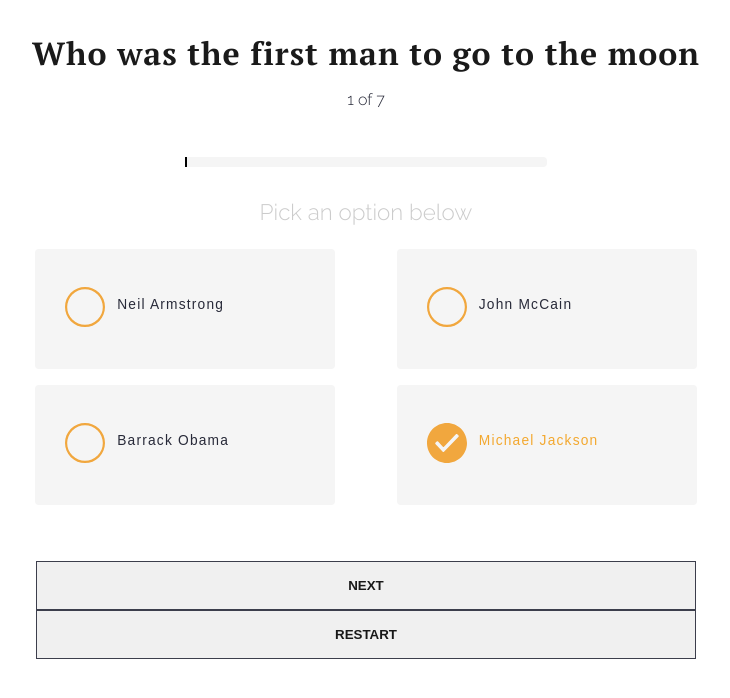
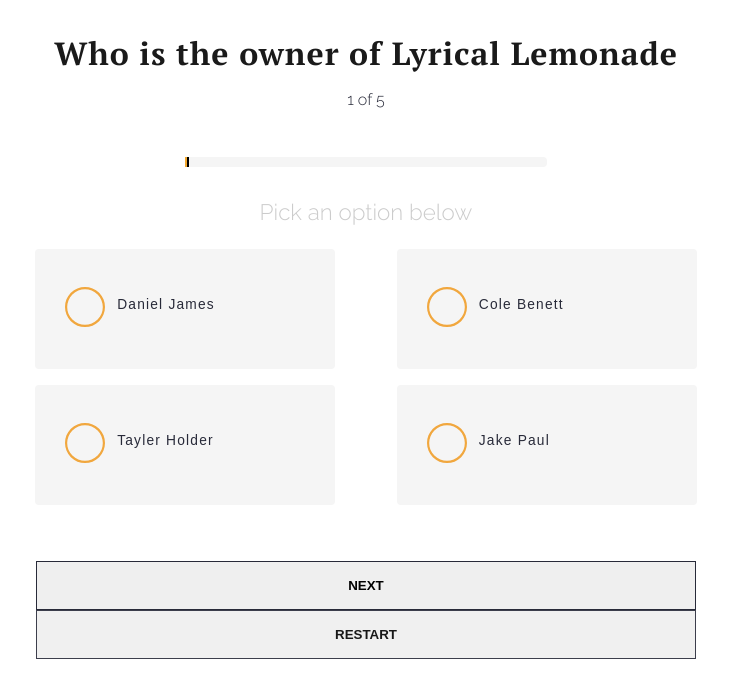
Before and after one commit to kaytee07/Quiz-app, a plain HTML site: page index.html in a window 1280 px wide. Both pictures are taken after a click on the button "RESTART". Shown: the whole page, without its empty margins (274-1004 px from the left). Drawn offline with Linux system fonts and the light colour scheme.

Commit message:
finished quiz app js

```diff
--- a/index.html
+++ b/index.html
@@ -16,7 +16,7 @@
                         Who was the first man to go to the moon
                     </h1>
                     <p class="tracker">
-                        1 of 7
+
                     </p>
                     <div class="progress">
                         <div class="progress__bar">
@@ -30,34 +30,7 @@
                 </div>
                 <div class="choices__box">
                     <ul class="choices">
-                        <li class="choice">
-                            <input type="radio" name="choice" class="input" id="choice0">
-                            <label for="choice0" class="label" id="choice0">
-                                <i></i>
-                                Neil Armstrong
-                            </label>
-                        </li>
-                        <li class="choice">
-                            <input type="radio" name="choice" class="input" id="choice1">
-                            <label for="choice1" class="label" id="choice0">
-                                <i></i>
-                                John McCain
-                            </label>
-                        </li>
-                        <li class="choice">
-                            <input type="radio" name="choice" class="input" id="choice2">
-                            <label for="choice2" class="label" id="choice0">
-                                <i></i>
-                                Barrack Obama
-                            </label>
-                        </li>
-                        <li class="choice">
-                            <input type="radio" name="choice" class="input" id="choice3" checked>
-                            <label for="choice3" class="label" id="choice0">
-                                <i></i>
-                                Michael Jackson
-                            </label>
-                        </li>
+
                     </ul>
                 </div>
                 <div class="quiz__footer">
@@ -67,5 +40,6 @@
             </div>
         </div>
     </div>
+    <script type="module" src="js/app.js"></script>
 </body>
 </html>
--- /dev/null
+++ b/js/Question.js
@@ -0,0 +1,9 @@
+export default function Question(question, choices, answerKey){
+    this.question = question;
+    this.choices = choices;
+    this.answerKey = answerKey
+}
+
+Question.prototype.isCorrect = function(guessKey){
+    return guessKey === this.answerKey
+}
--- /dev/null
+++ b/js/Quiz.js
@@ -0,0 +1,29 @@
+import Question from "./Question.js"
+
+export default function Quiz(questions){
+    this.questions = questions;
+    this.score = 0;
+    this.currentIndex = 0;
+}
+
+Quiz.prototype.getCurrentQuestion = function(){
+    return this.questions[this.currentIndex]
+}
+Quiz.prototype.nextIndex = function(){
+    this.currentIndex++
+}
+Quiz.prototype.hasEnded = function(){
+    return this.currentIndex === this.questions.length
+}
+Quiz.prototype.guess = function(userGuess){
+    let currentQuestion = this.getCurrentQuestion();
+
+    if(currentQuestion.isCorrect(userGuess)){
+        this.score++
+    }
+    this.nextIndex()
+}
+Quiz.prototype.reset = function(){
+    this.score = 0;
+    this.currentIndex = 0;
+}
--- a/js/app.js
+++ b/js/app.js
@@ -1 +1,158 @@
-ECHO is on.
+import Question from "./Question.js"
+import Quiz  from "./Quiz.js"
+
+
+const App = (() => {
+    //caching the DOM
+    const quizEl = document.querySelector(".quiz");
+    const quizQuestionEl = document.querySelector(".question");
+    const trackerEl = document.querySelector(".tracker");
+    const taglineEl = document.querySelector(".tagline")
+    const choicesEl = document.querySelector(".choices")
+    const progressInnerEl = document.querySelector(".progress__bar")
+    const nxtButtonEl = document.querySelector(".next__btn")
+    const rstrtButtonEl = document.querySelector(".restart__btn")
+
+    const q1 = new Question(
+        "Who is the owner of Lyrical Lemonade",
+        ["Daniel James","Cole Benett","Tayler Holder","Jake Paul"],
+        1
+    )
+    const q2 = new Question(
+        "What year did Kanye release The Life Of Pablo",
+        ["2021","2014","2019","2016"],
+        3
+    )
+    const q3 = new Question(
+        "Who is the CEO of The Boring Company",
+        ["Elon Musk","Ray Charles","J Cole","Steph Curry"],
+        0
+    )
+    const q4 = new Question(
+        "Who knocked out Basketball vet Nate Robinson",
+        ["Mike Majlak","Lana Rhoades","Jake Paul","Logan Paul"],
+        2
+    )
+    const q5 = new Question(
+        "Who is the president of Real Madrid",
+        ["Stan Kroenke","Joel Glazer","Florentino Perez","Vinicius Jnr"],
+        2
+    )
+
+    const myQuiz = new Quiz([q1,q2,q3,q4,q5])
+
+    const renderHtml = (elem,variable) => {
+        elem.innerHTML = variable
+    }
+
+    const renderQuestion = _ =>{
+        let currentQuestion = myQuiz.getCurrentQuestion().question
+        renderHtml(quizQuestionEl,currentQuestion)
+    }
+    renderQuestion()
+
+    const renderTracker = _ => {
+        let tracker = ` ${myQuiz.currentIndex + 1} of ${myQuiz.questions.length}`
+        renderHtml(trackerEl,tracker)
+    }
+
+    const renderChoices = _ => {
+        let markUp= "";
+        let currentChoices = myQuiz.getCurrentQuestion().choices;
+        currentChoices.forEach((elem,index) => {
+            markUp += `
+            <li class="choice">
+            <input type="radio" name="choice" class="input" data-order="${index}" id="choice${index}">
+            <label for="choice${index}" class="label" id="choice${index}">
+                <i></i>
+                <span>${elem}<span>
+            </label>
+        </li>
+            `
+        })
+        renderHtml(choicesEl,markUp)
+    }
+
+    const getPercentage = (num1, num2) => {
+        return Math.round((num1/num2)*100);
+    }
+
+    const launch = (width, maxPercent) => {
+        let loadingBar = setInterval(function(){
+            if(width > maxPercent){
+                clearInterval(loadingBar)
+            }else{
+                ++width
+                progressInnerEl.style.width = width +"%"
+
+            }
+
+        }, 3)
+    }
+
+
+    const renderProgress = _ => {
+        const currentWidth = getPercentage(myQuiz.currentIndex,myQuiz.questions.length)
+        launch(0,currentWidth)
+    }
+
+    const renderEndScreen = _ => {
+        renderHtml(quizQuestionEl,"Great Job!")
+        renderHtml(taglineEl,"Complete")
+        renderHtml(trackerEl,`Your score: ${myQuiz.score} of ${myQuiz.questions.length} `)
+        nxtButtonEl.style.opacity = 0;
+        renderProgress()
+    }
+
+    const listeners = _ => {
+    nxtButtonEl.addEventListener("click",function(){
+    const selectRadioEl = document.querySelector('input[name="choice"]:checked')
+    if(!selectRadioEl){
+        alert("select an answer")
+    }else{
+        const key = +selectRadioEl.getAttribute("data-order")
+        myQuiz.guess(key);
+        renderAll()
+    }
+
+    })
+    rstrtButtonEl.addEventListener("click",function(){
+         myQuiz.reset();
+
+         renderAll()
+
+         nxtButtonEl.style.opacity = 1;
+
+         renderHtml(taglineEl,"Pick an option below")
+    })
+
+}
+
+
+    const renderAll = _ => {
+        if(myQuiz.hasEnded()){
+            //renderEndScreen
+            renderEndScreen()
+        }else{
+             //Render Questions
+        renderQuestion()
+        //Render Tracker
+        renderTracker()
+        //Render Choices
+        renderChoices()
+        //Render Progress
+        renderProgress()
+        }
+
+
+    }
+
+    return {
+        renderAll:renderAll,
+        listeners:listeners
+    }
+
+
+})();
+App.renderAll()
+App.listeners()
```
